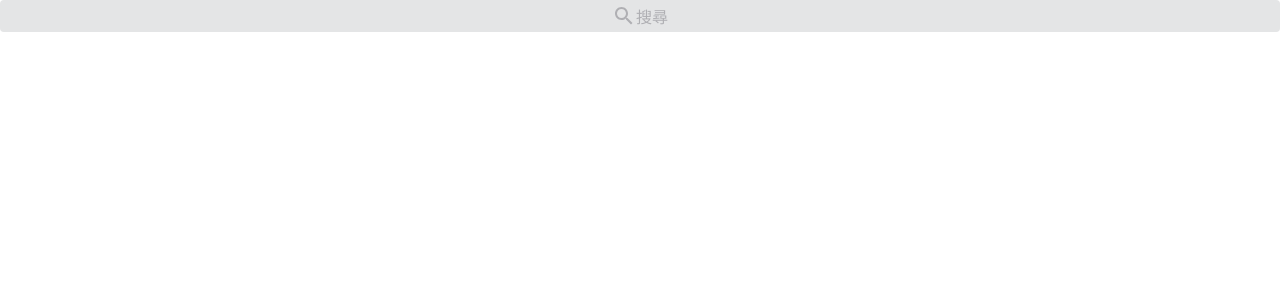
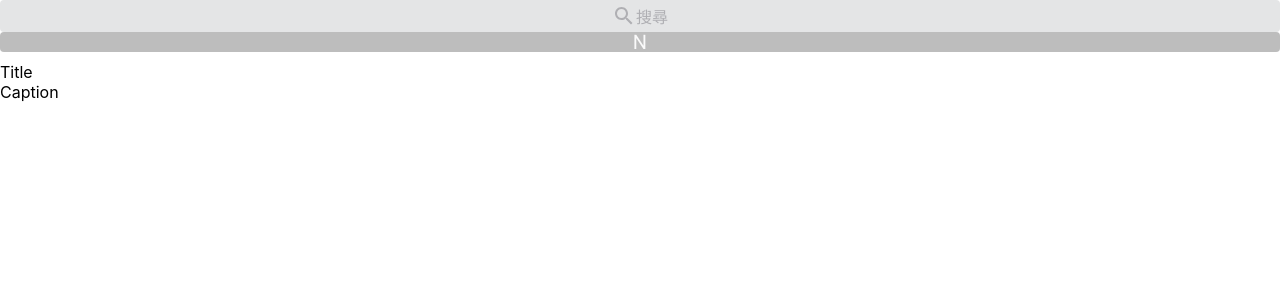
Before and after one commit to SilWolf/hk01-frontend, a React (Create React App) app: page / in a window 1280 px wide. Shown: the top 300 px of the page. Built offline with nearby package versions, Linux system fonts and the light colour scheme.

Commit message:
SuggestionItem basic UI

```diff
--- a/src/components/SuggestionItem.js
+++ b/src/components/SuggestionItem.js
@@ -1,8 +1,42 @@
 import React from 'react';
+import styled from 'styled-components';
+
+import Avatar from '@material-ui/core/Avatar';
+
+const SuggestionWrapper = styled.div`
+  display: flex;
+  flex-direction: column;
+  justify-content: flex-start;
+  align-items: stretch;
+  width: 100%;
+`;
+
+const SuggestionAvatar = styled(Avatar)`
+  margin-bottom: 0.5em;
+
+  &.MuiAvatar-root {
+    width: 100%;
+    height: 100%;
+  }
+`
+
+const SuggestionTitle = styled.div`
+  text-align: left;
+`;
+
+const SuggestionCaption = styled.div`
+  text-align: left;
+`;
 
 function SuggestionItem() {
   return (
-    <div></div>
+    <SuggestionWrapper>
+      <SuggestionAvatar variant="rounded">
+        N
+      </SuggestionAvatar>
+      <SuggestionTitle>Title</SuggestionTitle>
+      <SuggestionCaption>Caption</SuggestionCaption>
+    </SuggestionWrapper>
   );
 }
 
```
